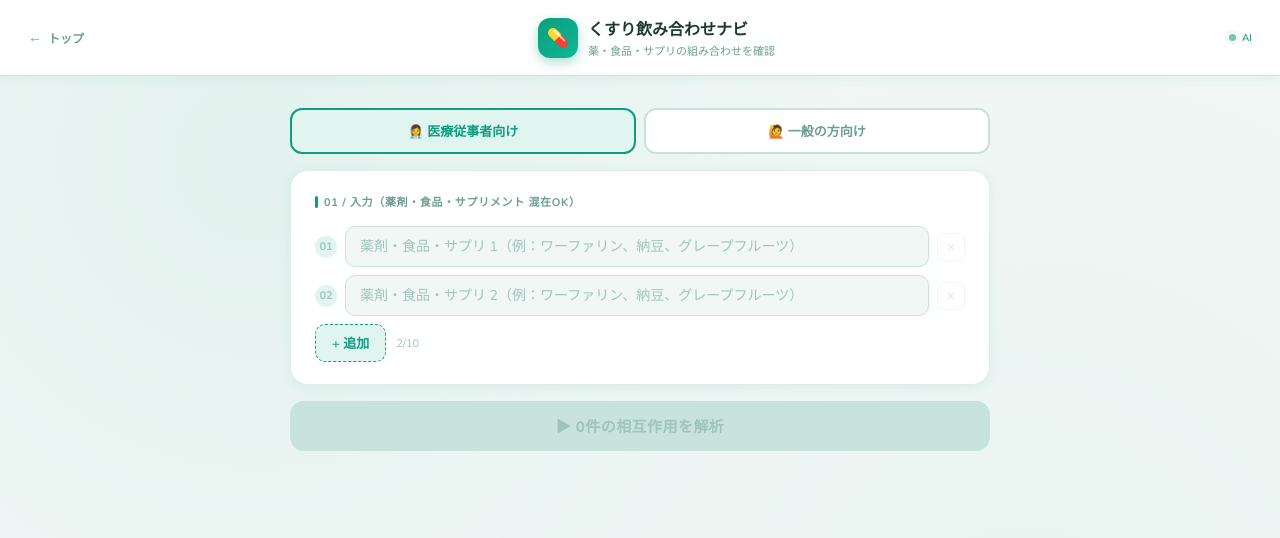
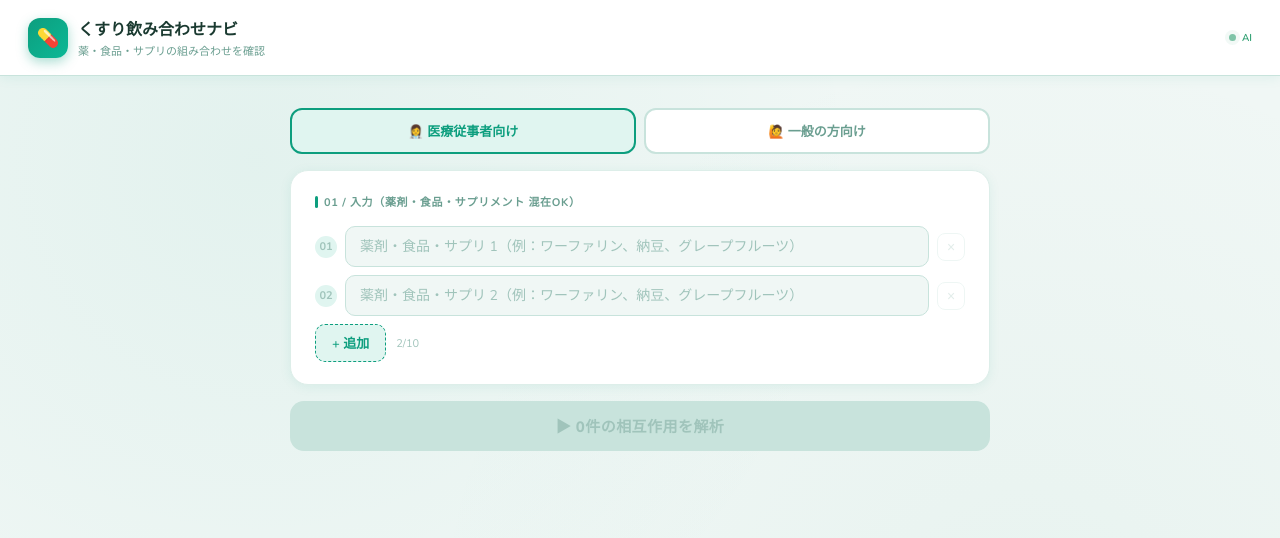
Before and after one commit to iwatsuki55/drug-checker, a plain HTML site: page index.html in a window 1280 px wide. Drawn offline with nearby package versions, Linux system fonts and the light colour scheme.

Commit message:
Add files via upload

```diff
--- a/index.html
+++ b/index.html
@@ -283,16 +283,13 @@
 <body>
 
 <header>
-  <a href="./landing.html" style="display:flex;align-items:center;gap:6px;text-decoration:none;color:var(--muted);font-size:12px;font-weight:600;flex-shrink:0;">
-    <span style="font-size:14px;">←</span> トップ
-  </a>
-  <div style="display:flex;align-items:center;gap:10px;flex:1;justify-content:center;">
+  <a href="./landing.html" style="display:flex;align-items:center;gap:10px;text-decoration:none;flex:1;">
     <div class="logo" style="font-size:18px;">💊</div>
     <div>
       <div class="header-title">くすり飲み合わせナビ</div>
       <div class="header-sub">薬・食品・サプリの組み合わせを確認</div>
     </div>
-  </div>
+  </a>
   <div class="header-right">
     <div class="status-dot"></div>
     <span class="status-label" style="font-size:10px;">AI</span>
```
